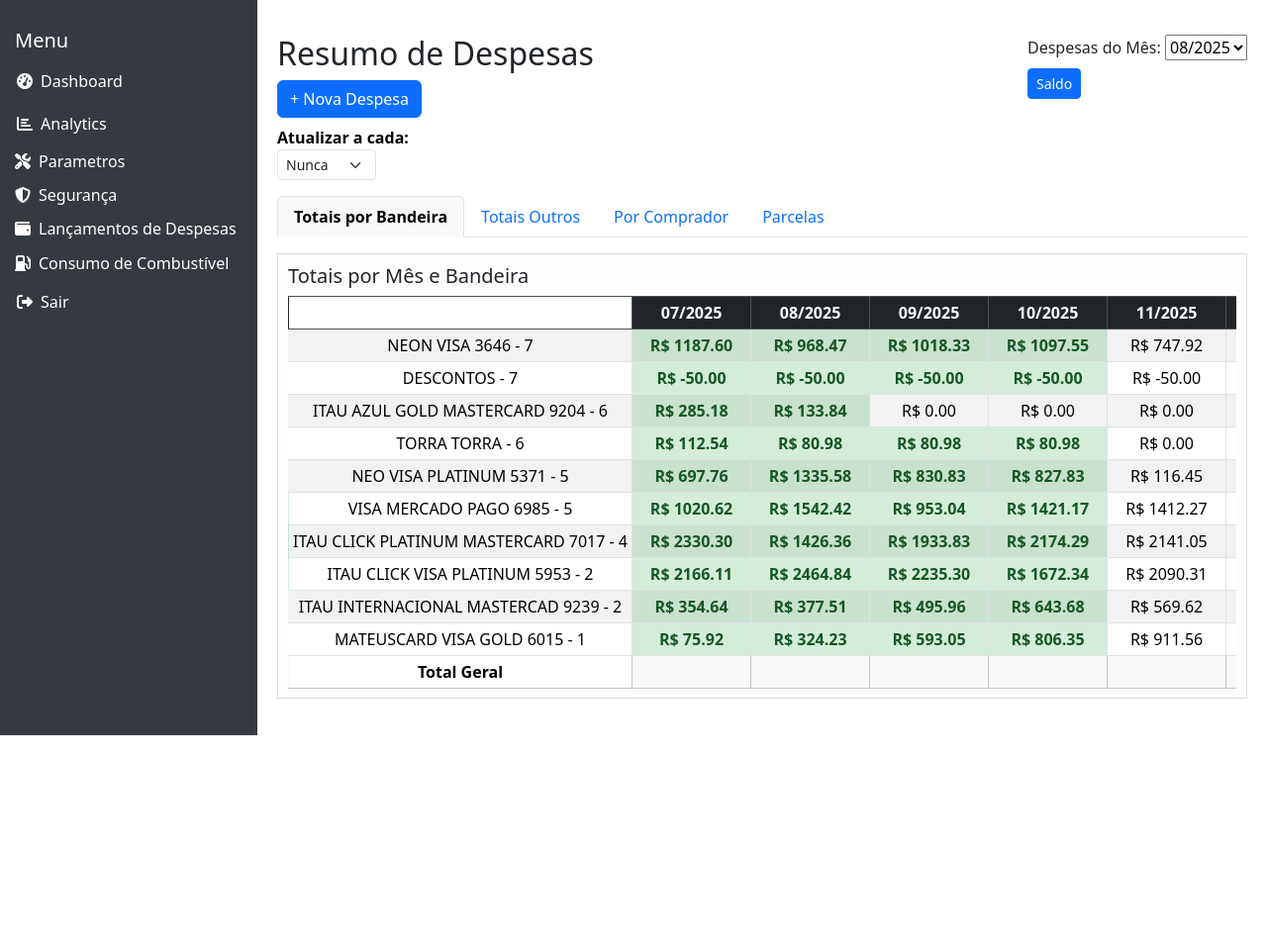
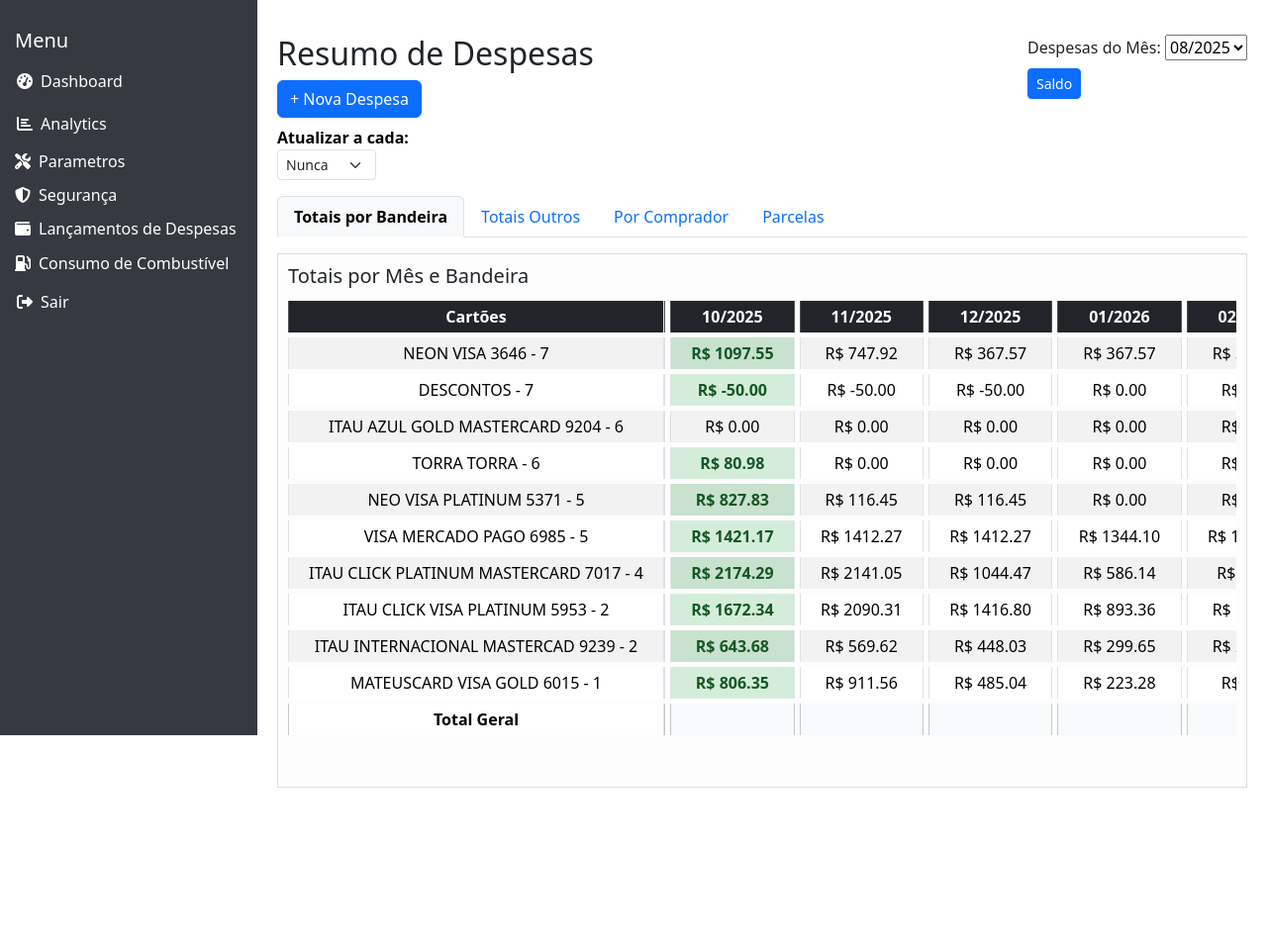
Before and after one commit to alexandrelinx/despesas-gerais, a Flask app: page / in a window 1280 px wide. Shown: the part 57-1013 px from the top of the page at 99% size. Run offline with Flask 3, Linux system fonts and the light colour scheme; a user stored in the database is signed in; data comes from the database, SQL or seed files in the repository; both versions use the stored data as it was after the commit; parts of the project's set-up code (start-up, migrations or seed data) failed here and were passed over; some libraries are stand-ins or nearby versions.

Commit message:
melhoria no espaçamento das colunas das abas do dashborad de despesas e  inclusão do campo consumo no dashboard de combustivel

```diff
--- a/templates/dashboard.html
+++ b/templates/dashboard.html
@@ -125,11 +125,29 @@
    /* mantém o scroll vertical */
    flex: none;
    }
-   .secao-totais,
-   .secao-totais-compradores,
+   .secao-totais {
+   /* flex-grow: 2; /* ocupa o dobro do espaço em relação às outras com flex-grow 1 */
+   height: 540px;
+   /* aqui você coloca a altura que quiser */
+   overflow: auto;
+   padding: 10px;
+   border: 1px solid #ddd;
+   background-color: #fdfdfd;
+   }
+   .secao-totais-compradores{
+
+   /* flex-grow: 2; /* ocupa o dobro do espaço em relação às outras com flex-grow 1 */
+   height: 460px;
+   /* aqui você coloca a altura que quiser */
+   overflow: auto;
+   padding: 10px;
+   border: 1px solid #ddd;
+   background-color: #fdfdfd;
+   }
    .secao-totais-outros {
+
    /* flex-grow: 2; /* ocupa o dobro do espaço em relação às outras com flex-grow 1 */
-   height: 450px;
+   height: 400px;
    /* aqui você coloca a altura que quiser */
    overflow: auto;
    padding: 10px;
@@ -268,6 +286,41 @@
    color: red !important;
    /* mantém vermelho no hover */
    }
+
+
+  table.espacada {
+    border-collapse: separate !important;
+    border-spacing: 0.35rem 0.35rem;
+  }
+
+  table.espacada th,
+  table.espacada td {
+    padding-left: 1.25rem;
+    padding-right: 1.25rem;
+  }
+.secao-totais-outros table th:nth-child(2),
+.secao-totais-outros table td:nth-child(2) {
+  width: 210px; /* ajuste conforme necessidade */
+  min-width:210px;
+  max-width:210px;
+  white-space: nowrap;
+}
+
+
+.tabela-container {
+  overflow-x: auto; /* deixa o scroll horizontal ativado */
+  max-width: 100%;  /* limita largura total do container */
+  position: relative;
+
+}
+
+
+
+
+
+
+
+
 </style>
 <!-- Abas para navegação -->
 <ul class="nav nav-tabs mb-3" id="dashboardTabs" role="tablist">
@@ -294,7 +347,7 @@
 <div class="tab-pane fade " id="parcelas" role="tabpanel" aria-labelledby="parcelas-tab">
    <div class="secao secao-parcelas">
       <h5>Parcelas Detalhadas</h5>
-      <table class="table table-bordered table-sm table-hover parcelas-detalhadas">
+      <table class="table table-bordered table-sm table-hover parcelas-detalhadas espacada">
          <thead class="table-light">
             <tr>
                <th>Compra</th>
@@ -332,10 +385,10 @@
    <div class="secao secao-totais">
       <h5>Totais por Mês e Bandeira</h5>
       <div class="scroll-container">
-         <table class="table table-striped table-bordered table-sm table-sticky ">
+         <table class="table table-striped table-bordered table-sm table-sticky espacada">
             <thead class="table-dark">
                <tr>
-                  <th>Bandeira</th>
+                  <th class="bg-dark text-white">Cartões</th>
                   {% for mes_ano in colunas_meses %}
                   <th id="coluna_{{ mes_ano }}">{{ mes_ano }}</th>
                   {% endfor %}
@@ -366,15 +419,7 @@
                   <!--   <td><strong>R$ {{ '%.2f'|format(total_bandeira) }}</strong></td> -->
                </tr>
                {% endfor %}
-               <script>
-                  window.addEventListener('load', () => {
-                    const scrollContainer = document.querySelector('.secao-totais .scroll-container');
-                    if (scrollContainer) {
-                      scrollContainer.scrollLeft = 480; // posição fixa que você quer
-                      console.log('Scroll setado manualmente em 480');
-                    }
-                  });
-               </script>
+
             </tbody>
             <tfoot class="table-light">
                <tr>
@@ -394,11 +439,11 @@
    <div class="secao secao-totais-outros">
       <h5>Totais por Mês e Bandeira (Outras Formas de Pagamento)</h5>
       <div class="scroll-container">
-         <table class="table table-striped table-bordered table-sm table-sticky">
+         <table class="table table-striped table-bordered table-sm table-sticky espacada">
             <thead class="table-dark">
                <tr>
-                  <th>Despesas</th>
-                  <th>Pgto</th>
+                  <th class="bg-dark text-white">Despesas Fixas</th>
+                  <th class ="bg-dark text-white text-end">Tipo de Pagamento</th>
                   {% for mes_ano in colunas_meses %}
                   <th id="coluna_{{ mes_ano }}">{{ mes_ano }}</th>
                   {% endfor %}
@@ -450,10 +495,10 @@
    <div class="secao secao-totais-compradores">
       <h5>Totais por Comprador por Mês</h5>
       <div class="scroll-container">
-         <table class="table table-striped table-bordered table-sm table-sticky">
+         <table class="table table-striped table-bordered table-sm table-sticky espacada">
             <thead class="table-dark">
                <tr>
-                  <th>Comprador</th>
+                  <th class="bg-dark text-white">Compradores</th>
                   {% for mes in colunas_meses_compradores %}
                   <th id="coluna_{{ mes }}">{{ mes }}</th>
                   {% endfor %}
@@ -607,72 +652,78 @@
 
 
    // ✅ Função corrigida e funcional
-   function scrollParaMesAtual(seletorSecao, colunasFixas = 1) {
+function scrollParaMesAtualPorTexto(seletorSecao, colunasFixasInteiras = 2, colunasFixasParciais = 0) {
   const hoje = new Date();
   const mes = String(hoje.getMonth() + 1).padStart(2, '0');
   const ano = hoje.getFullYear();
-     const mesAno = `${mes}/${ano}`;
+  const mesAno = `${mes}/${ano}`;  // Ex: "10/2025"
 
   const scrollContainer = document.querySelector(`${seletorSecao} .scroll-container`);
   if (!scrollContainer) {
-       console.log(`Scroll container não encontrado para: ${seletorSecao}`);
+    console.warn(`scroll-container não encontrado para ${seletorSecao}`);
     return;
   }
 
   const tabela = scrollContainer.querySelector('table');
   if (!tabela) {
-       console.log(`Tabela não encontrada em ${seletorSecao}`);
+    console.warn(`Tabela não encontrada em ${seletorSecao}`);
     return;
   }
 
   const ths = tabela.querySelectorAll('thead th');
-     let indiceColuna = -1;
+  let thAtual = null;
 
-     ths.forEach((th, i) => {
-       if (th.id === `coluna_${mesAno}`) {
-         indiceColuna = i;
+  ths.forEach(th => {
+    if (th.textContent.trim() === mesAno) {
+      thAtual = th;
     }
   });
 
-     if (indiceColuna === -1) {
-       console.log(`Coluna ${mesAno} não encontrada na seção ${seletorSecao}`);
+  if (!thAtual) {
+    console.warn(`Coluna do mês atual "${mesAno}" não encontrada`);
     return;
   }
 
-     const larguraColuna = 120; // largura definida no seu CSS
-     const deslocamentoScroll = (indiceColuna - colunasFixas) * larguraColuna - 1;
-     scrollContainer.scrollLeft = deslocamentoScroll;
+  // Soma largura colunas fixas inteiras
+  let larguraColunasFixas = 0;
+  for(let i=0; i < colunasFixasInteiras; i++) {
+    larguraColunasFixas += ths[i].offsetWidth;
+  }
 
-     console.log(`Rolando para ${mesAno} em ${seletorSecao}, índice: ${indiceColuna}, scrollLeft: ${deslocamentoScroll}`);
+  // Soma largura parcial da próxima coluna fixa, se houver
+  if (colunasFixasParciais > 0 && (colunasFixasInteiras < ths.length)) {
+    larguraColunasFixas += ths[colunasFixasInteiras].offsetWidth * colunasFixasParciais;
+  }
+
+  const containerRect = scrollContainer.getBoundingClientRect();
+  const thRect = thAtual.getBoundingClientRect();
+
+  const deslocamento = scrollContainer.scrollLeft +
+    (thRect.left - containerRect.left) -
+    larguraColunasFixas;
+
+  scrollContainer.scrollLeft = deslocamento > 0 ? deslocamento : 0;
+
+  console.log(`[Scroll] Rolar para ${mesAno} em ${seletorSecao}, scrollLeft: ${scrollContainer.scrollLeft}`);
 }
 
 
-   // ✅ Aplica o scroll nas abas quando visíveis
   document.addEventListener('DOMContentLoaded', () => {
     const tabTotais = document.querySelector('#totais-tab');
     const tabOutros = document.querySelector('#outros-tab');
     const tabCompradores = document.querySelector('#compradores-tab');
 
-     tabTotais?.addEventListener('shown.bs.tab', () => {
-       scrollParaMesAtual('.secao-totais', 1);
+    // Chamada inicial ao carregar a página
+    scrollParaMesAtualPorTexto('.secao-totais', 1,0.05);
+    scrollParaMesAtualPorTexto('.secao-totais-outros',1,0.86);
+    scrollParaMesAtualPorTexto('.secao-totais-compradores', 1);
+
+    // Scroll automático ao trocar de aba
+    tabTotais?.addEventListener('shown.bs.tab', () => scrollParaMesAtualPorTexto('.secao-totais', 1,0.05));
+    tabOutros?.addEventListener('shown.bs.tab', () => scrollParaMesAtualPorTexto('.secao-totais-outros', 1,0.86));
+    tabCompradores?.addEventListener('shown.bs.tab', () => scrollParaMesAtualPorTexto('.secao-totais-compradores', 1));
   });
 
-     tabOutros?.addEventListener('shown.bs.tab', () => {
-       scrollParaMesAtual('.secao-totais-outros', 2);
-     });
-
-     tabCompradores?.addEventListener('shown.bs.tab', () => {
-       scrollParaMesAtual('.secao-totais-compradores', 1);
-     });
-
-     // Seção inicial visível ao carregar (ativa por padrão)
-     // scrollParaMesAtual('.secao-totais', 1);
-   // Dispara manualmente o evento shown.bs.tab para a aba que já está ativa
-    if (tabTotais) {
-       const event = new Event('shown.bs.tab');
-       tabTotais.dispatchEvent(event);
-      }
-   });
 
 </script>
 <script>
```
Also changed, not shown: templates/combustivel.html (+23 -2 lines), banco/despesas.db. Lines whose indentation alone changed are shown as unchanged.
